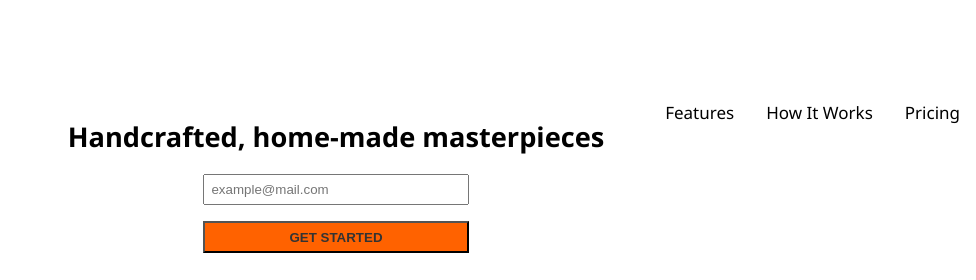
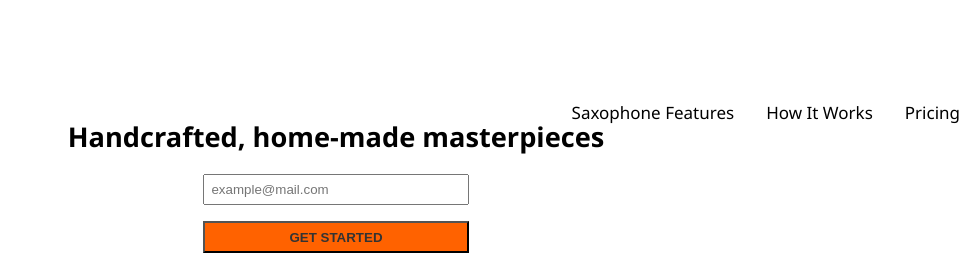
Before and after one commit to GenesisVarelli/product_landing_page, a plain HTML site: page index.html in a window 1280 px wide. Shown: the top 280 px of the page, 304-1280 px from the left. Drawn offline with Linux system fonts and the light colour scheme.

Commit message:
nav-link features

```diff
--- a/index.html
+++ b/index.html
@@ -15,7 +15,7 @@
       <img id="header-img" src="https://static.wixstatic.com/media/64ed6c_14a53ac6f17c47528bd670e500e87e8f~mv2.png/v1/fill/w_1488,h_574,al_c,q_90,usm_0.66_1.00_0.01,enc_auto/HUSCLogoFInal%20(2).png" alt="logo" class="logo">
 
       <ul>
-        <a class="nav-link" href="#features">Features</a>
+        <a class="nav-link" href="#features">Saxophone Features</a>
         <a class="nav-link" href="#how-it-work">How It Works</a>
         <a class="nav-link" href="#pricing">Pricing</a>
       </ul>
```
